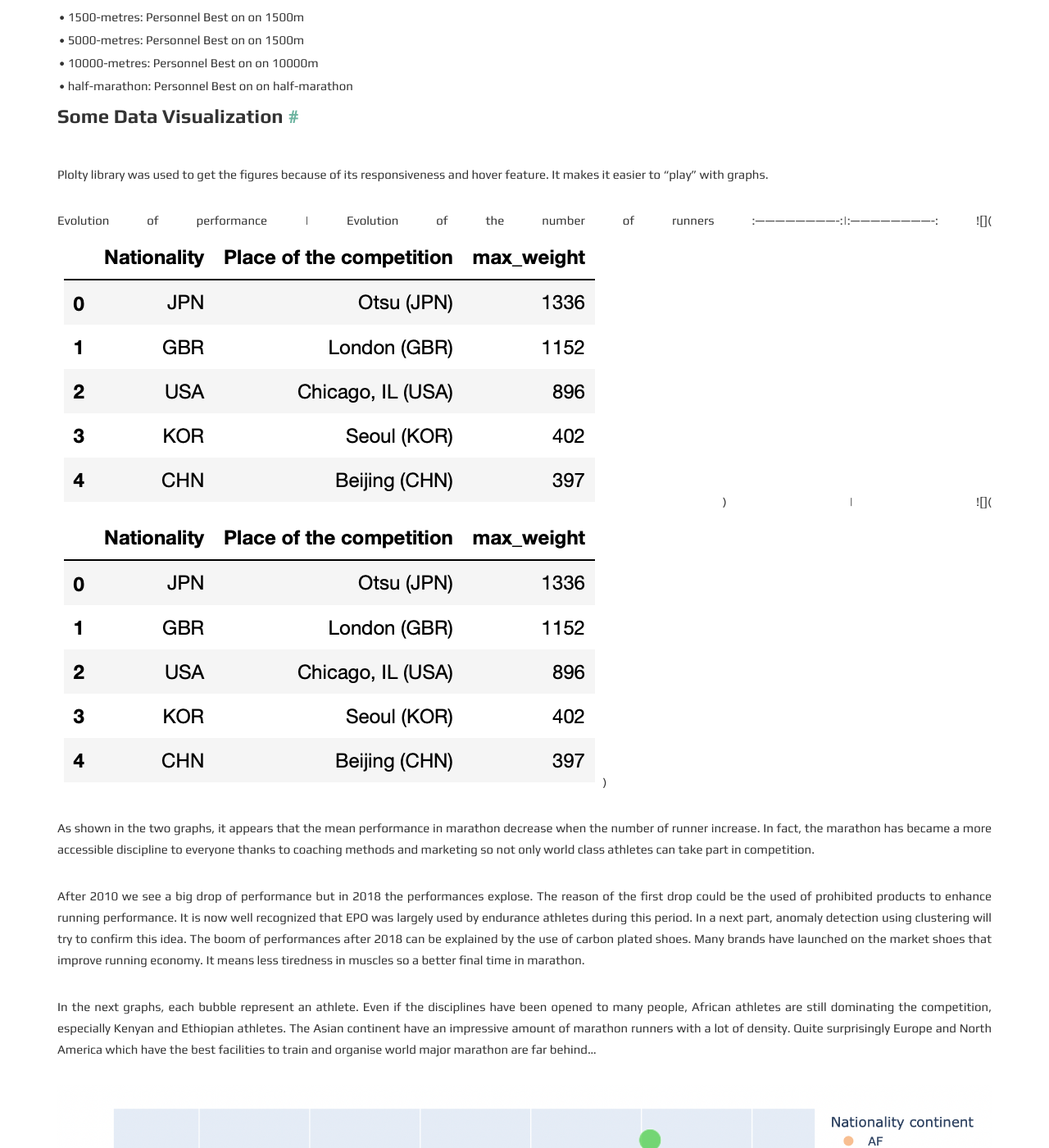
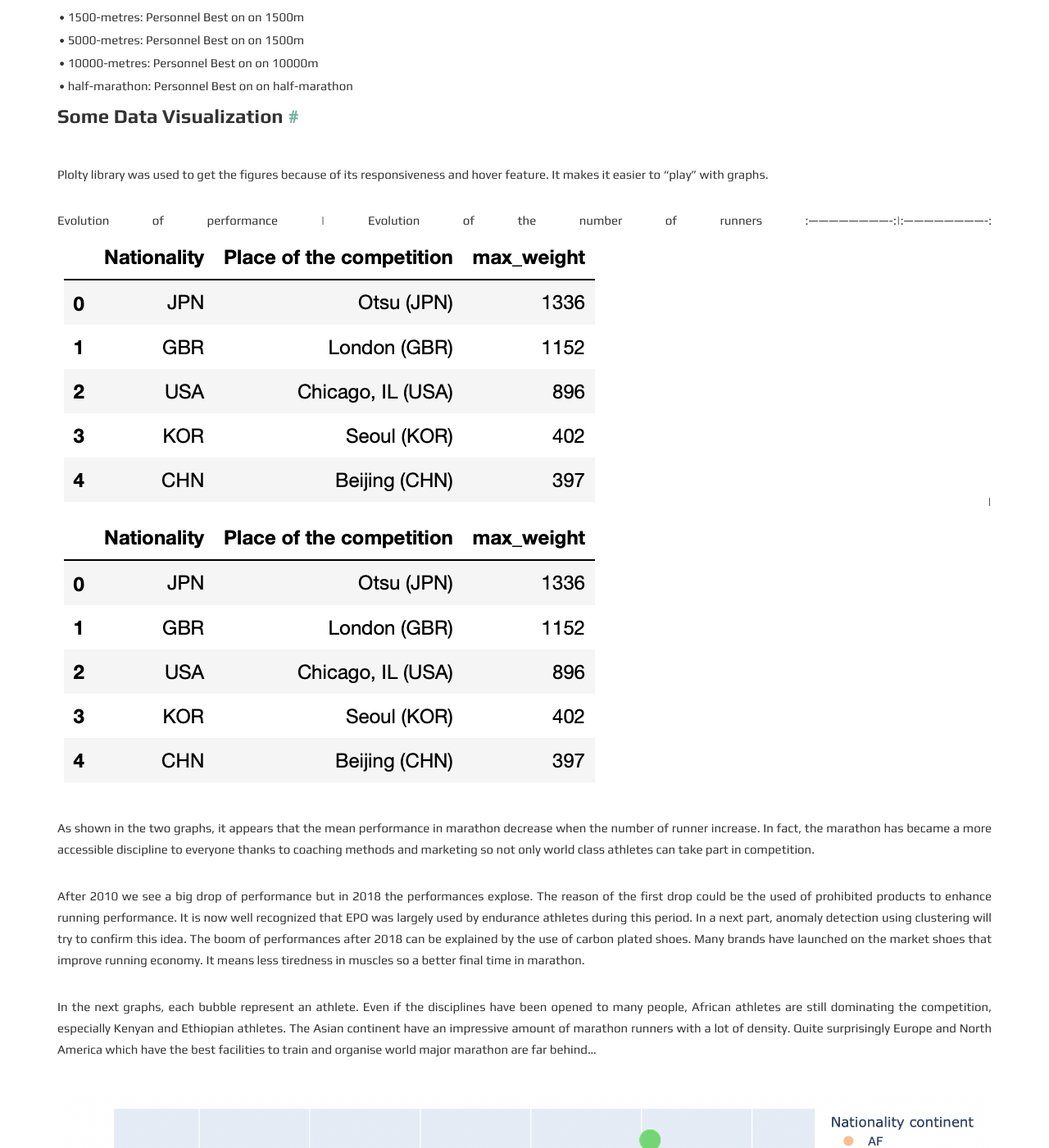
Before and after one commit to ToNi-sn/portfolio, a Jekyll site: the page built from _posts/2021-12-01-Exploring-World-Athletics-marathon-performance.md, in a window 1280 px wide and 1400 px high, scrolled down 1921 px. Shown: the whole window at 82% size. Built offline with Jekyll 4.4.1, drawn with Linux system fonts in a browser that asks for light colours.

Commit message:
fix images

```diff
--- a/_posts/2021-12-01-Exploring-World-Athletics-marathon-performance.md
+++ b/_posts/2021-12-01-Exploring-World-Athletics-marathon-performance.md
@@ -77,9 +77,8 @@
 
 Evolution of performance            |  Evolution of the number of runners
 :-------------------------:|:-------------------------:
-![](<img src="https://github.com/ToNi-sn/portfolio/raw/gh-pages/Images/dataframe.png">
-)  |  ![](<img src="https://github.com/ToNi-sn/portfolio/raw/gh-pages/Images/dataframe.png">
-)
+<img src="https://github.com/ToNi-sn/portfolio/raw/gh-pages/Images/dataframe.png">
+  |  <img src="https://github.com/ToNi-sn/portfolio/raw/gh-pages/Images/dataframe.png">
 
 
 
```
